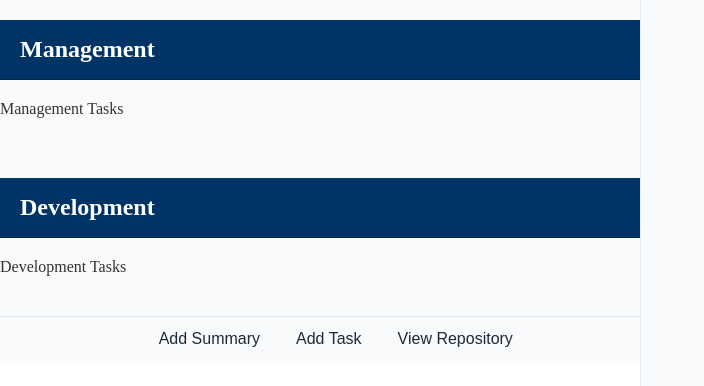
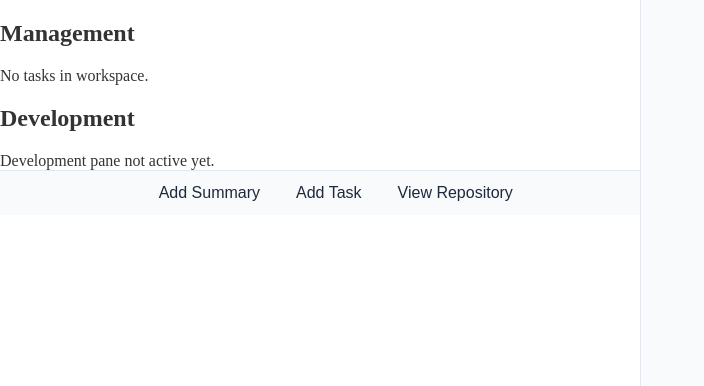
Before and after one commit to johnjkelly1945-ops/project-tracker-vite-pwa-v15, a React (Vite) app: page /preproject in a window 1280 px wide. Shown: the top 386 px of the page, without its empty margins (0-704 px from the left). Built offline with nearby package versions, Linux system fonts and the light colour scheme.

Commit message:
Stage 12.4 – Workspace task rendering with explicit orphan handling

```diff
--- a/src/components/PreProjectDual.jsx
+++ b/src/components/PreProjectDual.jsx
@@ -1,35 +1,62 @@
 /* ======================================================================
    METRA – PreProjectDual.jsx
-   Step 3 – Simple Popup Integration
+   Stage 12.4-A – Workspace Task Rendering (Read-Only)
+   ----------------------------------------------------------------------
+   RESPONSIBILITIES:
+   • Render workspace tasks passed from PreProject
+   • Read-only presentation
+   • No execution authority
+   • No activation logic
+   • No mutation
    ====================================================================== */
 
-import React, { useState } from "react";
-import PaneMgmt from "./PaneMgmt.jsx";
-import PaneDev from "./PaneDev.jsx";
-import TaskPopup from "./TaskPopup.jsx";
+import React from "react";
 
-import "../Styles/PreProject.css";
+export default function PreProjectDual({
+  workspaceTasks = []
+}) {
+  return (
+    <div className="pp-dual-wrapper">
 
-export default function PreProjectDual() {
+      {/* ===== Management Pane ===== */}
+      <div className="pp-pane pp-pane-mgmt">
+        <h2 className="pp-pane-title">Management</h2>
 
-  const [selectedTask, setSelectedTask] = useState(null);
+        {workspaceTasks.length === 0 && (
+          <div className="pp-empty">
+            No tasks in workspace.
+          </div>
+        )}
 
-  return (
-    <div className="preproject-inner">
+        {workspaceTasks.map(task => (
+          <div
+            key={task.id}
+            className="pp-task-card inactive"
+          >
+            <div className="pp-task-title">
+              {task.title}
+            </div>
 
-      {/* === Popup (if task selected) === */}
-      <TaskPopup task={selectedTask} onClose={() => setSelectedTask(null)} />
+            {task.description && (
+              <div className="pp-task-desc">
+                {task.description}
+              </div>
+            )}
 
-      {/* === MANAGEMENT PANE === */}
-      <div className="preproject-pane preproject-pane-mgmt">
-        <h2 className="preproject-header">Management</h2>
-        <PaneMgmt onTaskClick={(t) => setSelectedTask(t)} />
+            <div className="pp-task-status">
+              Status: inactive
+            </div>
+          </div>
+        ))}
       </div>
 
-      {/* === DEVELOPMENT PANE === */}
-      <div className="preproject-pane preproject-pane-dev">
-        <h2 className="preproject-header">Development</h2>
-        <PaneDev onTaskClick={(t) => setSelectedTask(t)} />
+      {/* ===== Development Pane (reserved) ===== */}
+      <div className="pp-pane pp-pane-dev">
+        <h2 className="pp-pane-title">Development</h2>
+
+        <div className="pp-empty">
+          Development pane not active yet.
+        </div>
       </div>
 
     </div>
```
